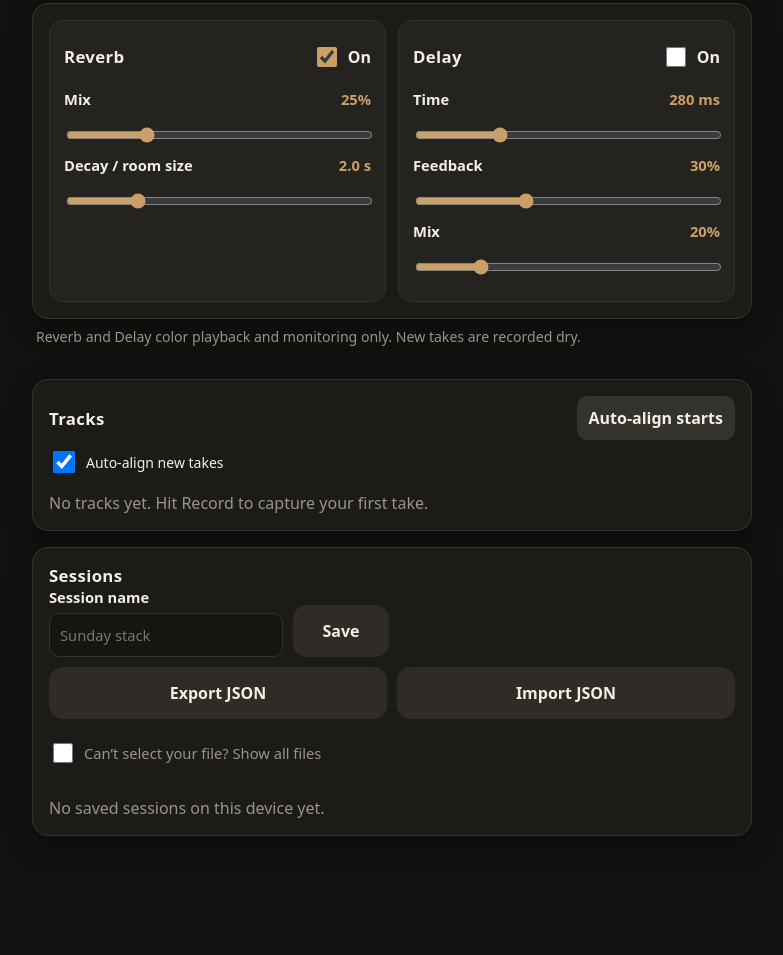
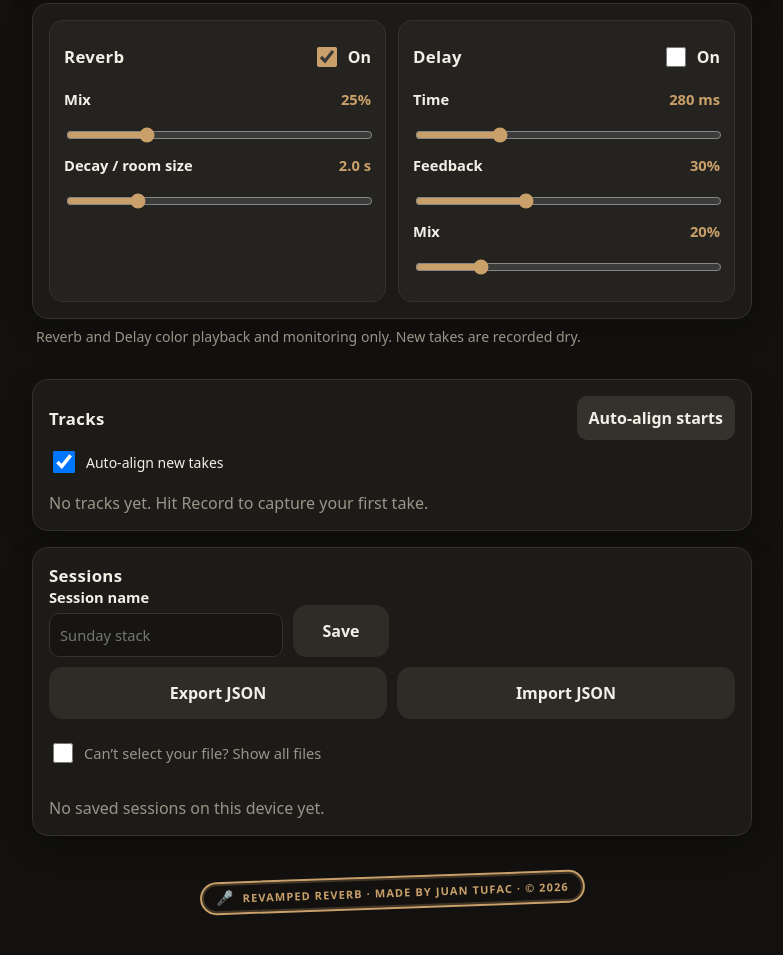
Before and after one commit to juantufac-ship-it/web-apps, a plain HTML site: page revamped-reverb.html in a window 1280 px wide. Shown: the part 1119-2074 px from the top of the page, without its empty margins (248-1031 px from the left). Before the commit the page ends 2019 px from the top, so only its background shows below. Drawn offline with Linux system fonts and the light colour scheme.

Commit message:
Add app stamps

```diff
--- a/revamped-reverb.html
+++ b/revamped-reverb.html
@@ -3746,5 +3746,8 @@ self.onmessage = (e) => {
 })();
 
   </script>
+<footer id="app-stamp" style="display:flex;justify-content:center;padding:24px 12px 32px">
+  <div style="display:inline-flex;align-items:center;gap:8px;padding:6px 14px;border:2px solid #c9a06a;border-radius:999px;color:#c9a06a;font:700 11px/1.2 system-ui,sans-serif;letter-spacing:.1em;text-transform:uppercase;transform:rotate(-2deg);box-shadow:inset 0 0 0 2px rgba(201,160,106,.25)"><span style="font-size:14px">&#127908;</span>Revamped Reverb &middot; Made by Juan Tufac &middot; &copy; 2026</div>
+</footer>
 </body>
 </html>
```
Also changed, not shown: sat-tracker.html (+1 -0 lines).
